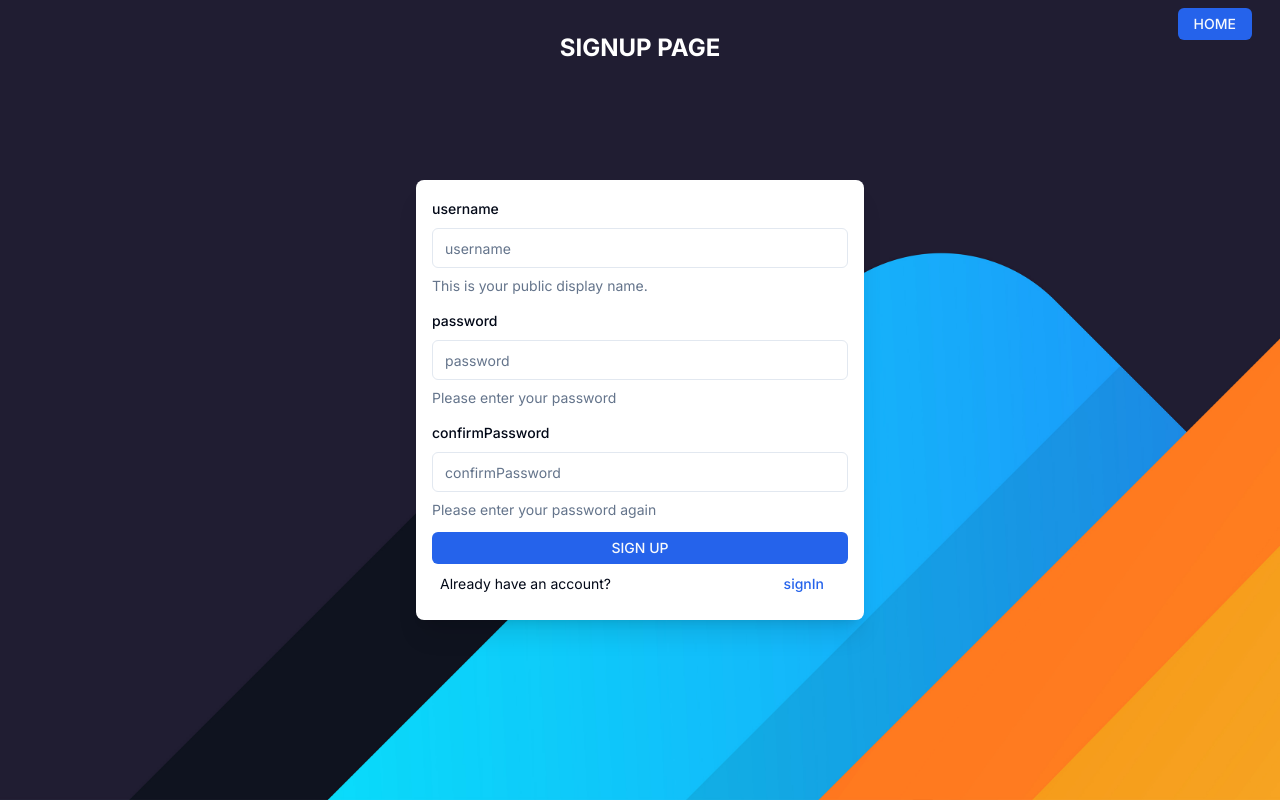
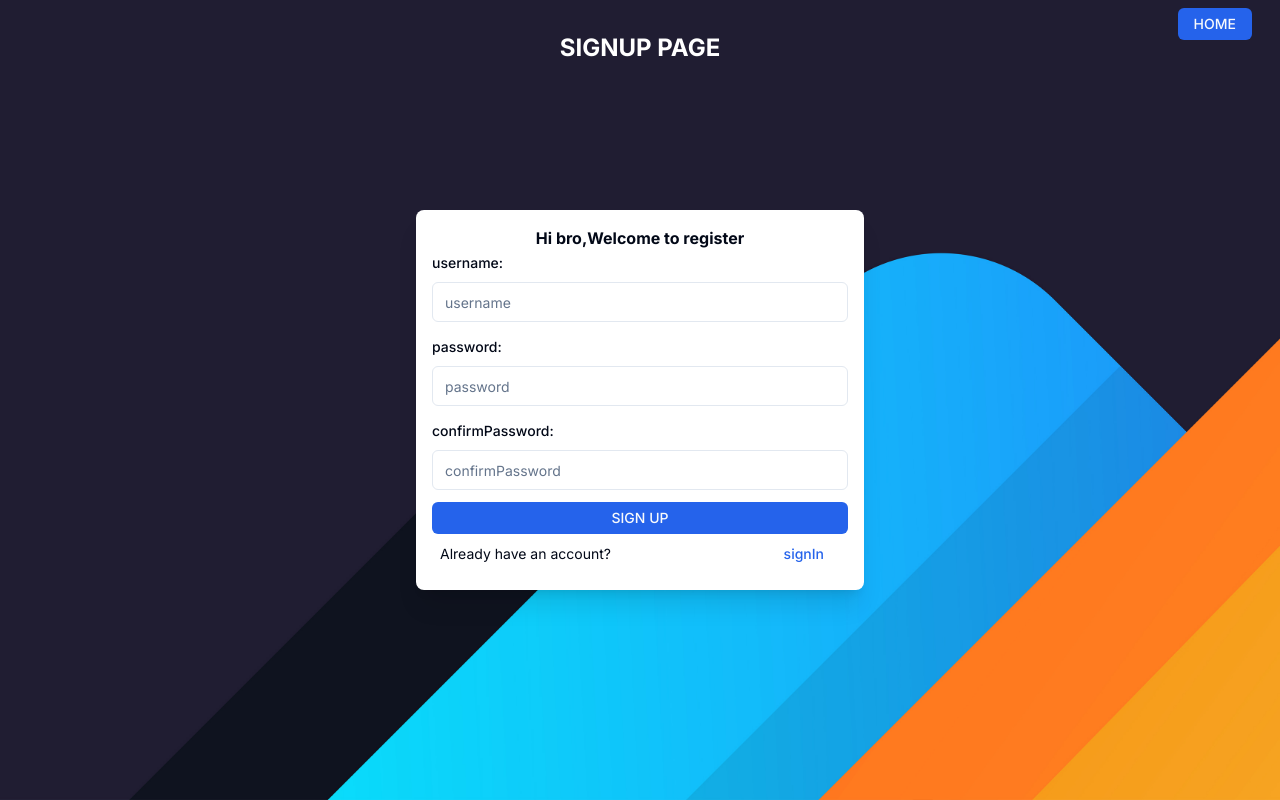
Before and after one commit to objectMaker/next-frontend, a Next.js app: page /signUp in a window 1280 px wide. Built offline with nearby package versions, Linux system fonts and the light colour scheme.

Commit message:
change style

```diff
--- a/src/app/(auth)/signIn/components/form.tsx
+++ b/src/app/(auth)/signIn/components/form.tsx
@@ -8,16 +8,15 @@ import { Button } from '@/components/ui/button';
 import {
   Form,
   FormControl,
-  FormDescription,
   FormField,
   FormItem,
   FormLabel,
   FormMessage,
 } from '@/components/ui/form';
 import { Input } from '@/components/ui/input';
+import { ToastAction } from '@/components/ui/toast';
 import { useToast } from '@/components/ui/use-toast';
 import fetchWithUrl from '@/lib/fetchWithUrl';
-import { ToastAction } from '@/components/ui/toast';
 import Link from 'next/link';
 
 // type Props = {
@@ -73,6 +72,9 @@ export default function SignInForm() {
 
   return (
     <>
+      <div className="flex items-center justify-center font-bold">
+        {'Hi bro,Meet you again '}
+      </div>
       <Form {...form}>
         <form
           onSubmit={(e) => {
@@ -86,13 +88,10 @@ export default function SignInForm() {
             name="username"
             render={({ field }) => (
               <FormItem>
-                <FormLabel>username</FormLabel>
+                <FormLabel>username:</FormLabel>
                 <FormControl>
                   <Input placeholder="username" {...field} />
                 </FormControl>
-                <FormDescription>
-                  This is your public display name.
-                </FormDescription>
                 <FormMessage />
               </FormItem>
             )}
@@ -102,11 +101,10 @@ export default function SignInForm() {
             name="password"
             render={({ field }) => (
               <FormItem>
-                <FormLabel>password</FormLabel>
+                <FormLabel>password:</FormLabel>
                 <FormControl>
                   <Input placeholder="password" type="password" {...field} />
                 </FormControl>
-                <FormDescription>This is your secret key.</FormDescription>
                 <FormMessage />
               </FormItem>
             )}
--- a/src/app/(auth)/signUp/components/form.tsx
+++ b/src/app/(auth)/signUp/components/form.tsx
@@ -8,7 +8,6 @@ import { Button } from '@/components/ui/button';
 import {
   Form,
   FormControl,
-  FormDescription,
   FormField,
   FormItem,
   FormLabel,
@@ -88,6 +87,9 @@ export default function SignUpForm() {
 
   return (
     <>
+      <div className="flex items-center justify-center font-bold">
+        {'Hi bro,Welcome to register'}
+      </div>
       <Form {...form}>
         <form
           onSubmit={(e) => {
@@ -101,13 +103,11 @@ export default function SignUpForm() {
             name="username"
             render={({ field }) => (
               <FormItem>
-                <FormLabel>username</FormLabel>
+                <FormLabel>username:</FormLabel>
                 <FormControl>
                   <Input placeholder="username" {...field} />
                 </FormControl>
-                <FormDescription>
-                  This is your public display name.
-                </FormDescription>
+
                 <FormMessage />
               </FormItem>
             )}
@@ -118,11 +118,10 @@ export default function SignUpForm() {
             name="password"
             render={({ field }) => (
               <FormItem>
-                <FormLabel>password</FormLabel>
+                <FormLabel>password:</FormLabel>
                 <FormControl>
                   <Input placeholder="password" type="password" {...field} />
                 </FormControl>
-                <FormDescription>Please enter your password</FormDescription>
                 <FormMessage />
               </FormItem>
             )}
@@ -133,7 +132,7 @@ export default function SignUpForm() {
             name="confirmPassword"
             render={({ field }) => (
               <FormItem>
-                <FormLabel>confirmPassword</FormLabel>
+                <FormLabel>confirmPassword:</FormLabel>
                 <FormControl>
                   <Input
                     placeholder="confirmPassword"
@@ -141,9 +140,6 @@ export default function SignUpForm() {
                     {...field}
                   />
                 </FormControl>
-                <FormDescription>
-                  Please enter your password again
-                </FormDescription>
                 <FormMessage />
               </FormItem>
             )}
```
